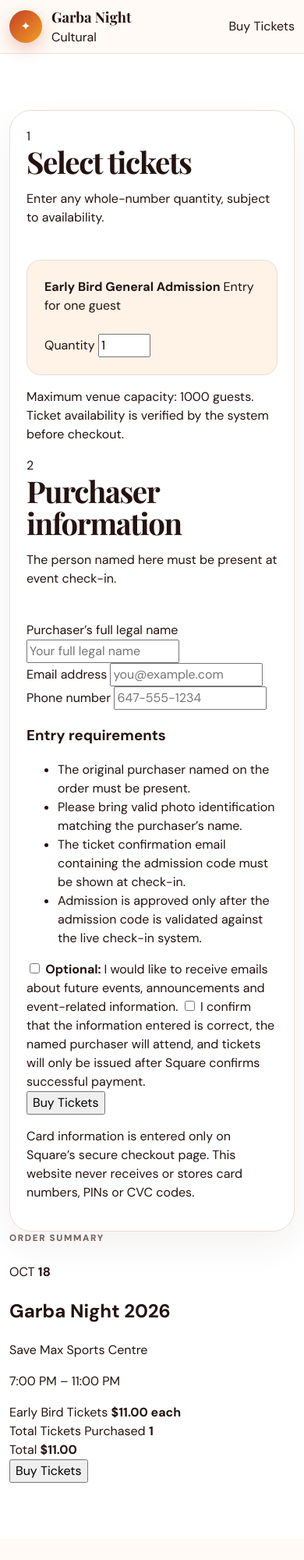
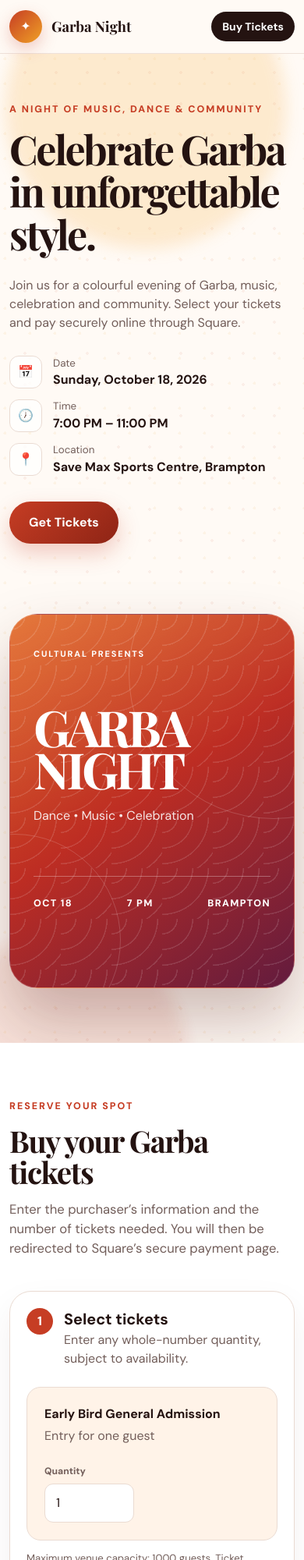
Before and after one commit to Vedant0603/garba-ticketing, a plain HTML site: page index.html in a window 390 px wide. Shown: the top 2000 px of the page at 78% size. Before the commit the page ends 1973 px from the top, so only its background shows below. Drawn offline with nearby package versions, Linux system fonts and the light colour scheme.

Commit message:
Finalize Garba ticket checkout layout

```diff
--- a/index.html
+++ b/index.html
@@ -10,15 +10,12 @@
 
   <meta
     name="description"
-    content="Purchase tickets for Garba Night 2026."
+    content="Purchase tickets for Garba Night securely through Square."
   />
 
   <title>Garba Night Tickets</title>
 
-  <link
-    rel="preconnect"
-    href="https://fonts.googleapis.com"
-  />
+  <link rel="preconnect" href="https://fonts.googleapis.com" />
 
   <link
     rel="preconnect"
@@ -31,44 +28,147 @@
     rel="stylesheet"
   />
 
-  <link
-    rel="stylesheet"
-    href="./style.css?v=10"
-  />
+  <link rel="stylesheet" href="./style.css?v=20" />
+
+  <style>
+    .purchaser-grid {
+      display: grid;
+      grid-template-columns: repeat(3, minmax(0, 1fr));
+      gap: 18px;
+      align-items: start;
+    }
+
+    .purchaser-grid .field {
+      width: 100%;
+      min-width: 0;
+    }
+
+    .purchaser-grid .field input {
+      width: 100%;
+      box-sizing: border-box;
+    }
+
+    .checkbox-options {
+      display: flex;
+      flex-direction: column;
+      gap: 14px;
+      margin-top: 24px;
+    }
+
+    .consent-row {
+      display: flex;
+      align-items: flex-start;
+      gap: 14px;
+      width: 100%;
+      box-sizing: border-box;
+    }
+
+    .consent-row input {
+      flex: 0 0 auto;
+      margin-top: 4px;
+    }
+
+    .marketing-consent {
+      padding-bottom: 16px;
+      border-bottom: 1px solid rgba(80, 40, 30, 0.12);
+    }
+
+    .optional-label {
+      font-weight: 700;
+    }
+
+    .summary-lines {
+      display: flex;
+      flex-direction: column;
+      gap: 16px;
+      padding: 24px 0;
+      margin-top: 20px;
+      border-top: 1px solid rgba(80, 40, 30, 0.15);
+      border-bottom: 1px solid rgba(80, 40, 30, 0.15);
+    }
+
+    .summary-lines > div {
+      display: flex;
+      justify-content: space-between;
+      align-items: center;
+      gap: 20px;
+    }
+
+    .summary-lines span {
+      color: #6d554d;
+    }
+
+    .summary-lines strong {
+      color: #2b1712;
+      text-align: right;
+    }
+
+    .summary-total-only {
+      display: flex;
+      justify-content: space-between;
+      align-items: center;
+      gap: 20px;
+      padding: 26px 0 20px;
+    }
+
+    .summary-total-only span {
+      font-size: 17px;
+      font-weight: 700;
+    }
+
+    .summary-total-only strong {
+      font-size: 28px;
+      font-weight: 800;
+    }
+
+    .summary-buy-button {
+      width: 100%;
+      border: 0;
+      border-radius: 999px;
+      padding: 17px 22px;
+      margin-top: 4px;
+      background: #cf371f;
+      color: white;
+      font: inherit;
+      font-weight: 700;
+      font-size: 16px;
+      cursor: pointer;
+    }
+
+    .summary-buy-button:disabled {
+      opacity: 0.65;
+      cursor: not-allowed;
+    }
+
+    @media (max-width: 900px) {
+      .purchaser-grid {
+        grid-template-columns: 1fr;
+      }
+    }
+  </style>
 </head>
 
 <body>
-
-  <!-- ========================================================= -->
-  <!-- HEADER                                                    -->
-  <!-- ========================================================= -->
 
   <header class="site-header">
     <div class="container nav">
 
       <a
-        href="#tickets"
         class="brand"
+        href="#top"
         aria-label="Garba Night home"
       >
-        <div class="brand-mark">
-          ✦
-        </div>
-
-        <div class="brand-copy">
-          <strong>
-            Garba Night
-          </strong>
+        <span class="brand-mark">✦</span>
 
         <span>
-            Cultural
+          <strong>Garba Night</strong>
+          <small>Cultural</small>
         </span>
-        </div>
       </a>
 
       <a
+        class="nav-button"
         href="#tickets"
-        class="nav-buy-button"
       >
         Buy Tickets
       </a>
@@ -77,53 +177,172 @@
   </header>
 
 
-  <!-- ========================================================= -->
-  <!-- MAIN                                                     -->
-  <!-- ========================================================= -->
+  <main id="top">
 
-  <main>
+    <section class="hero">
+
+      <div class="hero-glow hero-glow-one"></div>
+      <div class="hero-glow hero-glow-two"></div>
+
+      <div class="container hero-grid">
+
+        <div class="hero-copy">
+
+          <p class="eyebrow">
+            A NIGHT OF MUSIC, DANCE & COMMUNITY
+          </p>
+
+          <h1>
+            Celebrate Garba in unforgettable style.
+          </h1>
+
+          <p class="hero-description">
+            Join us for a colourful evening of Garba, music,
+            celebration and community. Select your tickets and
+            pay securely online through Square.
+          </p>
+
+
+          <div class="event-details">
+
+            <div class="detail-card">
+              <span class="detail-icon">📅</span>
+
+              <div>
+                <small>Date</small>
+                <strong>
+                  Sunday, October 18, 2026
+                </strong>
+              </div>
+            </div>
+
+
+            <div class="detail-card">
+              <span class="detail-icon">🕖</span>
+
+              <div>
+                <small>Time</small>
+                <strong>
+                  7:00 PM – 11:00 PM
+                </strong>
+              </div>
+            </div>
+
+
+            <div class="detail-card">
+              <span class="detail-icon">📍</span>
+
+              <div>
+                <small>Location</small>
+                <strong>
+                  Save Max Sports Centre, Brampton
+                </strong>
+              </div>
+            </div>
+
+          </div>
+
+
+          <a
+            class="primary-button"
+            href="#tickets"
+          >
+            Get Tickets
+          </a>
+
+        </div>
+
+
+        <div
+          class="hero-card"
+          aria-label="Garba Night ticket preview"
+        >
+
+          <div class="ticket-art">
+
+            <div class="ticket-pattern"></div>
+
+            <p class="ticket-mini">
+              CULTURAL PRESENTS
+            </p>
+
+            <h2>
+              GARBA
+              <br />
+              NIGHT
+            </h2>
+
+            <p class="ticket-subtitle">
+              Dance • Music • Celebration
+            </p>
+
+            <div class="ticket-divider"></div>
+
+            <div class="ticket-meta">
+              <span>OCT 18</span>
+              <span>7 PM</span>
+              <span>BRAMPTON</span>
+            </div>
+
+          </div>
+
+        </div>
+
+      </div>
+    </section>
+
 
     <section
+      class="tickets-section"
       id="tickets"
-      class="tickets-section"
     >
 
       <div class="container">
 
-        <div class="ticket-layout">
+        <div class="section-heading">
+
+          <p class="eyebrow">
+            RESERVE YOUR SPOT
+          </p>
+
+          <h2>
+            Buy your Garba tickets
+          </h2>
+
+          <p>
+            Enter the purchaser’s information and the number
+            of tickets needed. You will then be redirected to
+            Square’s secure payment page.
+          </p>
+
+        </div>
 
 
-          <!-- ================================================= -->
-          <!-- LEFT SIDE / FORM                                  -->
-          <!-- ================================================= -->
+        <div class="checkout-layout">
 
           <form
+            class="checkout-card"
             id="ticket-form"
-            class="checkout-card"
+            novalidate
           >
 
+            <div class="form-section">
 
-            <!-- =============================================== -->
-            <!-- STEP 1 — TICKETS                                -->
-            <!-- =============================================== -->
+              <div class="form-section-heading">
 
-            <section class="checkout-section">
-
-              <div class="section-heading">
-
-                <div class="step-number">
-                  1
-                </div>
+                <span>1</span>
 
                 <div>
-                  <h2>
+
+                  <h3>
                     Select tickets
-                  </h2>
+                  </h3>
 
                   <p>
                     Enter any whole-number quantity,
                     subject to availability.
                   </p>
+
                 </div>
 
               </div>
@@ -131,75 +350,72 @@
 
               <div class="ticket-option">
 
-                <div class="ticket-description">
+                <div>
 
                   <strong>
                     Early Bird General Admission
                   </strong>
 
-                  <span>
+                  <p>
                     Entry for one guest
-                  </span>
+                  </p>
 
                 </div>
 
 
-                <div class="quantity-group">
+                <div class="ticket-price">
 
-                  <label for="quantity">
+                  <label class="quantity-control">
+
+                    <span>
                       Quantity
-                  </label>
+                    </span>
 
                     <input
-                    type="number"
                       id="quantity"
                       name="quantity"
+                      type="number"
+                      inputmode="numeric"
                       min="1"
                       max="1000"
                       step="1"
                       value="1"
-                    inputmode="numeric"
                       required
                     />
+
+                  </label>
 
                 </div>
 
               </div>
 
 
-              <p class="capacity-note">
+              <p class="availability-note">
                 Maximum venue capacity: 1000 guests.
-                Ticket availability is verified by the
-                system before checkout.
+                Ticket availability is verified by the system
+                before checkout.
               </p>
 
-            </section>
+            </div>
 
 
-            <div class="section-divider"></div>
+            <div class="form-section">
 
+              <div class="form-section-heading">
 
-            <!-- =============================================== -->
-            <!-- STEP 2 — PURCHASER                              -->
-            <!-- =============================================== -->
-
-            <section class="checkout-section">
-
-              <div class="section-heading">
-
-                <div class="step-number">
-                  2
-                </div>
+                <span>2</span>
 
                 <div>
-                  <h2>
+
+                  <h3>
                     Purchaser information
-                  </h2>
+                  </h3>
 
                   <p>
                     The person named here must be present
                     at event check-in.
                   </p>
+
                 </div>
 
               </div>
@@ -207,81 +423,81 @@
 
               <div class="purchaser-grid">
 
-
-                <!-- Full Name -->
-
-                <div class="form-field">
+                <div class="field">
 
                   <label for="fullName">
                     Purchaser’s full legal name
                   </label>
 
                   <input
-                    type="text"
                     id="fullName"
                     name="fullName"
+                    type="text"
                     autocomplete="name"
                     placeholder="Your full legal name"
-                    minlength="2"
+                    maxlength="100"
                     required
                   />
+
+                  <small class="error-message"></small>
 
                 </div>
 
 
-                <!-- Email -->
-
-                <div class="form-field">
+                <div class="field">
 
                   <label for="email">
                     Email address
                   </label>
 
                   <input
-                    type="email"
                     id="email"
                     name="email"
+                    type="email"
                     autocomplete="email"
                     placeholder="you@example.com"
+                    maxlength="150"
                     required
                   />
+
+                  <small class="error-message"></small>
 
                 </div>
 
 
-                <!-- Phone -->
-
-                <div class="form-field">
+                <div class="field">
 
                   <label for="phone">
                     Phone number
                   </label>
 
                   <input
-                    type="tel"
                     id="phone"
                     name="phone"
+                    type="tel"
                     autocomplete="tel"
                     placeholder="647-555-1234"
+                    maxlength="30"
                     required
                   />
+
+                  <small class="error-message"></small>
+
+                </div>
 
               </div>
 
             </div>
 
 
-              <!-- ============================================= -->
-              <!-- ENTRY REQUIREMENTS                            -->
-              <!-- ============================================= -->
-
-              <div class="entry-requirements">
+            <div class="entry-policy">
 
               <h3>
                 Entry requirements
               </h3>
 
               <ul>
+
                 <li>
                   The original purchaser named on the
                   order must be present.
@@ -294,67 +510,61 @@
 
                 <li>
                   The ticket confirmation email containing
-                    the admission code must be shown at
-                    check-in.
+                  the admission code must be shown at check-in.
                 </li>
 
                 <li>
                   Admission is approved only after the
                   admission code is validated against the
-                    live check-in system.
+                  event registration records.
                 </li>
+
               </ul>
 
             </div>
 
 
-              <!-- ============================================= -->
-              <!-- OPTIONAL EMAIL CONSENT                        -->
-              <!-- ============================================= -->
+            <div class="checkbox-options">
 
-              <div class="checkbox-area">
-
-                <label class="checkbox-row">
+              <label class="consent-row marketing-consent">
 
                 <input
-                    type="checkbox"
                   id="marketingConsent"
                   name="marketingConsent"
+                  type="checkbox"
                   value="yes"
                 />
 
                 <span>
-                    <strong>
+
+                  <span class="optional-label">
                     Optional:
-                    </strong>
+                  </span>
 
-                    I would like to receive emails about
-                    future events, announcements and
-                    event-related information.
+                  Yes, I would like to receive emails from
+                  Shree Hari Seva Trust about future events,
+                  announcements and related updates. I understand
+                  that I can unsubscribe at any time.
+
                 </span>
 
               </label>
 
 
-                <!-- =========================================== -->
-                <!-- REQUIRED CONFIRMATION                       -->
-                <!-- =========================================== -->
-
-                <label class="checkbox-row">
+              <label class="consent-row">
 
                 <input
-                    type="checkbox"
                   id="agreement"
                   name="agreement"
+                  type="checkbox"
                   required
                 />
 
                 <span>
-                    I confirm that the information entered
-                    is correct, the named purchaser will
-                    attend, and tickets will only be issued
-                    after Square confirms successful
-                    payment.
+                  I confirm that the information entered is
+                  correct, the named purchaser will attend,
+                  and tickets will only be issued after Square
+                  confirms successful payment.
                 </span>
 
               </label>
@@ -362,49 +572,34 @@
             </div>
 
 
-              <!-- ============================================= -->
-              <!-- MAIN BUY BUTTON                               -->
-              <!-- ============================================= -->
-
             <button
+              class="submit-button"
+              id="pay-button"
               type="submit"
-                id="pay-button"
-                class="pay-button"
             >
               Buy Tickets
             </button>
 
 
-              <p class="payment-security-note">
-                Card information is entered only on
-                Square’s secure checkout page. This
-                website never receives or stores card
-                numbers, PINs or CVC codes.
+            <p class="privacy-note">
+              Card information is entered only on Square’s
+              secure checkout page. This website never receives
+              or stores card numbers, PINs or CVC codes.
             </p>
-
-            </section>
 
           </form>
 
 
-          <!-- ================================================= -->
-          <!-- RIGHT SIDE / ORDER SUMMARY                         -->
-          <!-- ================================================= -->
-
-          <aside class="order-summary-card">
+          <aside class="order-summary">
 
             <p class="summary-label">
               ORDER SUMMARY
             </p>
 
 
-            <!-- =============================================== -->
-            <!-- EVENT DETAILS                                   -->
-            <!-- =============================================== -->
+            <div class="summary-event">
 
-            <div class="event-summary">
-
-              <div class="date-badge">
+              <div class="summary-date">
 
                 <span>
                   OCT
@@ -417,11 +612,11 @@
               </div>
 
 
-              <div class="event-summary-copy">
+              <div>
 
-                <h2>
+                <h3>
                   Garba Night 2026
-                </h2>
+                </h3>
 
                 <p>
                   Save Max Sports Centre
@@ -436,18 +631,9 @@
             </div>
 
 
-            <!-- =============================================== -->
-            <!-- DIVIDER                                         -->
-            <!-- =============================================== -->
+            <div class="summary-lines">
 
-            <div class="summary-divider"></div>
-
-
-            <!-- =============================================== -->
-            <!-- EARLY BIRD ROW                                  -->
-            <!-- =============================================== -->
-
-            <div class="summary-row ticket-type-row">
+              <div>
 
                 <span>
                   Early Bird Tickets
@@ -460,18 +646,7 @@
               </div>
 
 
-            <!-- =============================================== -->
-            <!-- DIVIDER                                         -->
-            <!-- =============================================== -->
-
-            <div class="summary-divider"></div>
-
-
-            <!-- =============================================== -->
-            <!-- TOTAL TICKETS                                   -->
-            <!-- =============================================== -->
-
-            <div class="summary-row">
+              <div>
 
                 <span>
                   Total Tickets Purchased
@@ -486,19 +661,10 @@
 
               </div>
 
-
-            <!-- =============================================== -->
-            <!-- DIVIDER                                         -->
-            <!-- =============================================== -->
-
-            <div class="summary-divider"></div>
+            </div>
 
 
-            <!-- =============================================== -->
-            <!-- TOTAL PRICE                                     -->
-            <!-- =============================================== -->
-
-            <div class="summary-total-row">
+            <div class="summary-total-only">
 
               <span>
                 Total
@@ -514,14 +680,10 @@
             </div>
 
 
-            <!-- =============================================== -->
-            <!-- SUMMARY BUY BUTTON                              -->
-            <!-- =============================================== -->
-
             <button
-              type="submit"
-              form="ticket-form"
               class="summary-buy-button"
+              id="summary-buy-button"
+              type="button"
             >
               Buy Tickets
             </button>
@@ -537,14 +699,33 @@
   </main>
 
 
-  <!-- ========================================================= -->
-  <!-- JAVASCRIPT                                                -->
-  <!-- ========================================================= -->
+  <footer class="site-footer">
 
-  <script
-    src="./js/app.js?v=10"
-    defer
-  ></script>
+    <div class="container footer-content">
+
+      <div>
+
+        <strong>
+          Garba Night 2026
+        </strong>
+
+        <p>
+          Secure ticket checkout powered by Square
+        </p>
+
+      </div>
+
+
+      <p>
+        The original purchaser must be present at admission.
+      </p>
+
+    </div>
+
+  </footer>
+
+
+  <script src="./js/app.js?v=20"></script>
 
 </body>
 </html>
```
Lines whose indentation alone changed are shown as unchanged.
